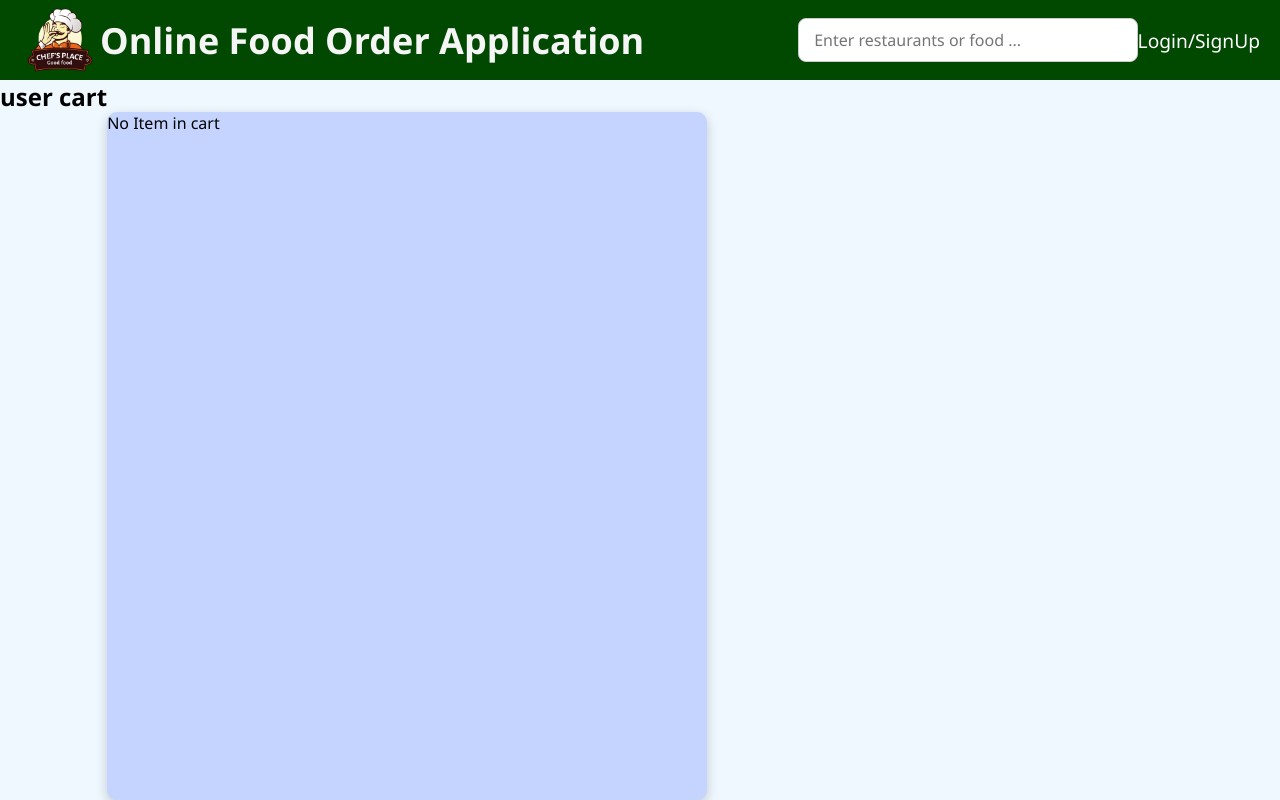
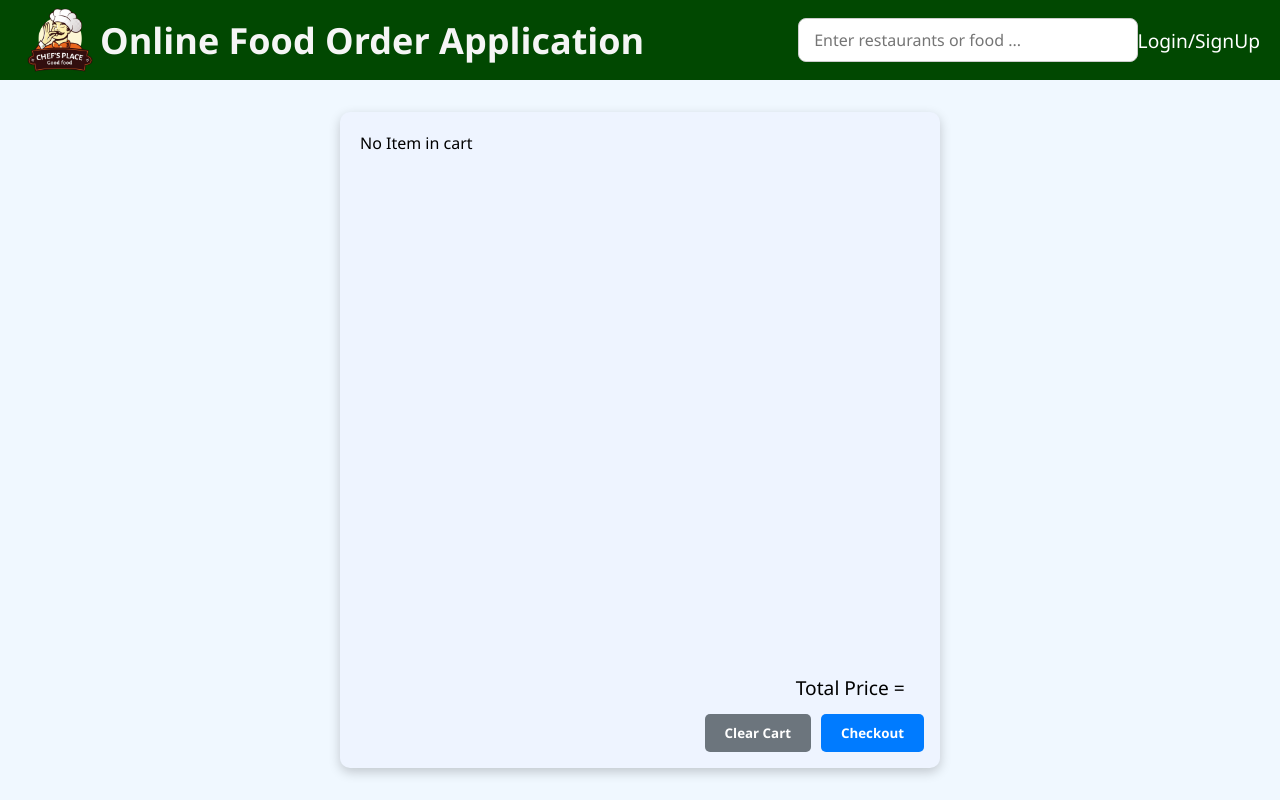
Before and after one commit to uzisharma/OnlineFoodOrderApp-FrontEnd, a React (Vite) app: page /user-cart-details in a window 1280 px wide. Built offline with nearby package versions, Linux system fonts and the light colour scheme.

Commit message:
User cart page working

```diff
--- a/src/pages/UserCart.jsx
+++ b/src/pages/UserCart.jsx
@@ -1,5 +1,6 @@
 import { useEffect, useState } from "react";
 import { useRole } from "../context/RoleContext";
+import { Button } from "../components/Input";
 import "./style/UserCart.css";
 import axios from "axios";
 
@@ -26,17 +27,33 @@ export default function UserCart() {
   useEffect(() => {
     console.log(cart);
   }, [cart]);
+
+  const checkOutHandler = () => {};
   return (
     <>
-      <h2>user cart</h2>
+      {/* <h2>user cart</h2> */}
       <div className="user-cart">
         {cart?.cartRestaurant?.length > 0 ? (
           cart?.cartRestaurant.map((cartLine) => (
-            <UserCartList key={cartLine?.id} cartLine={cartLine} />
+            <>
+              <UserCartList key={cartLine?.id} cartLine={cartLine} />
+            </>
           ))
         ) : (
           <p>No Item in cart</p>
         )}
+        <div className="bottom-container">
+          <div className="total-price">
+            <span>Total Price = </span>
+            {cart?.cartPrice}
+          </div>
+          <div className="btn-container">
+            <Button type="reset" onClick={checkOutHandler}>
+              Clear Cart{" "}
+            </Button>
+            <Button onClick={checkOutHandler}>Checkout </Button>
+          </div>
+        </div>
       </div>
     </>
   );
--- a/src/pages/style/UserCart.css
+++ b/src/pages/style/UserCart.css
@@ -1,16 +1,16 @@
 .user-cart {
   width: 600px;
-  background-color: rgb(196, 212, 255);
-  margin-top: 2rem;
+  background-color: rgb(238, 244, 255);
   border-radius: 10px;
-  border: none;
-  outline: none;
   box-shadow: 0 4px 12px rgba(0, 0, 0, 0.2);
+  margin: 2rem auto;
+  position: relative;
+  padding: 20px;
+
 }
 
 .food-cart {
   display: flex;
-  background-color: rgb(198, 196, 196);
   justify-content: space-around;
   padding: 1rem;
   border-radius: 5px;
@@ -27,3 +27,24 @@
     justify-content: space-around;
   }
 }
+.user-cart>.bottom-container{
+  display: flex;
+  flex-direction: column;
+  padding: 1rem;
+  position: absolute;
+  bottom: 0;
+  right: 0;
+
+}
+.bottom-container>button{
+  width: 200px;
+  align-self: flex-end;
+    margin-right: 1.2rem;
+}
+.bottom-container>.total-price{
+  font-size: larger;
+  flex: 1;
+  margin-bottom: 0.8rem;
+  align-self: flex-end;
+  margin-right: 1.2rem;
+}
```
